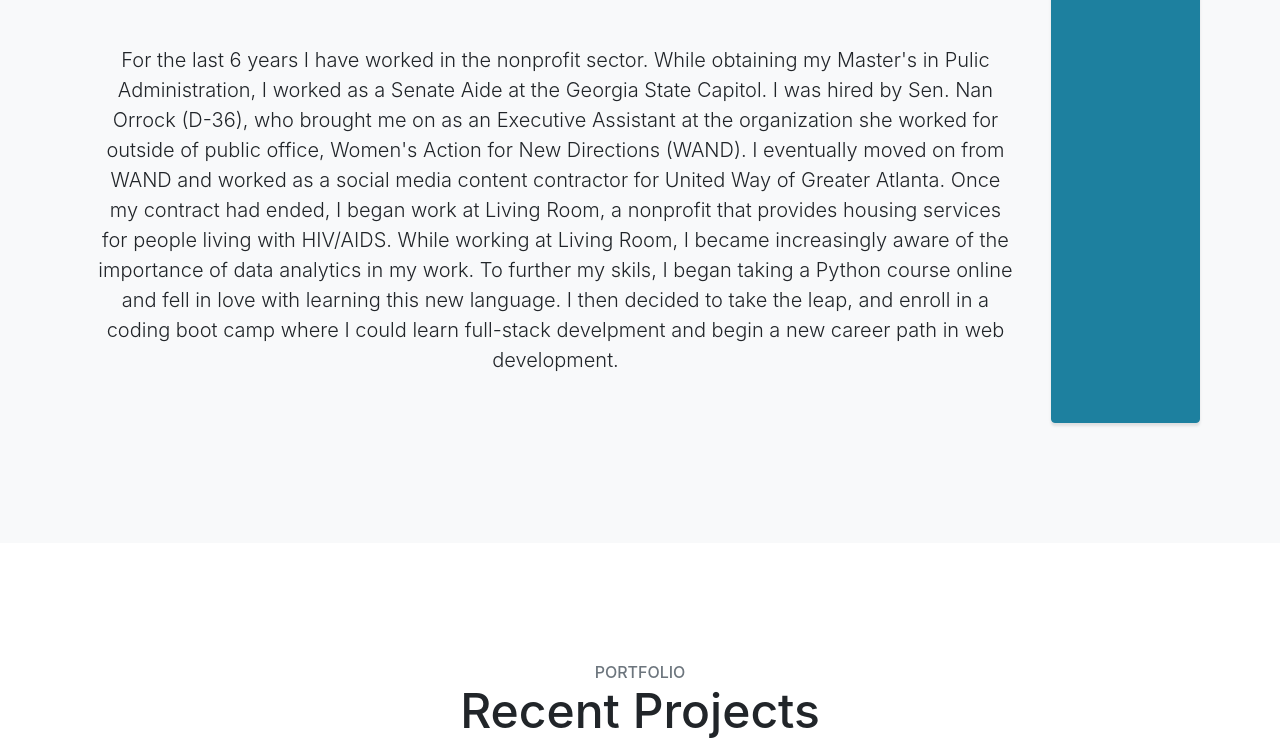
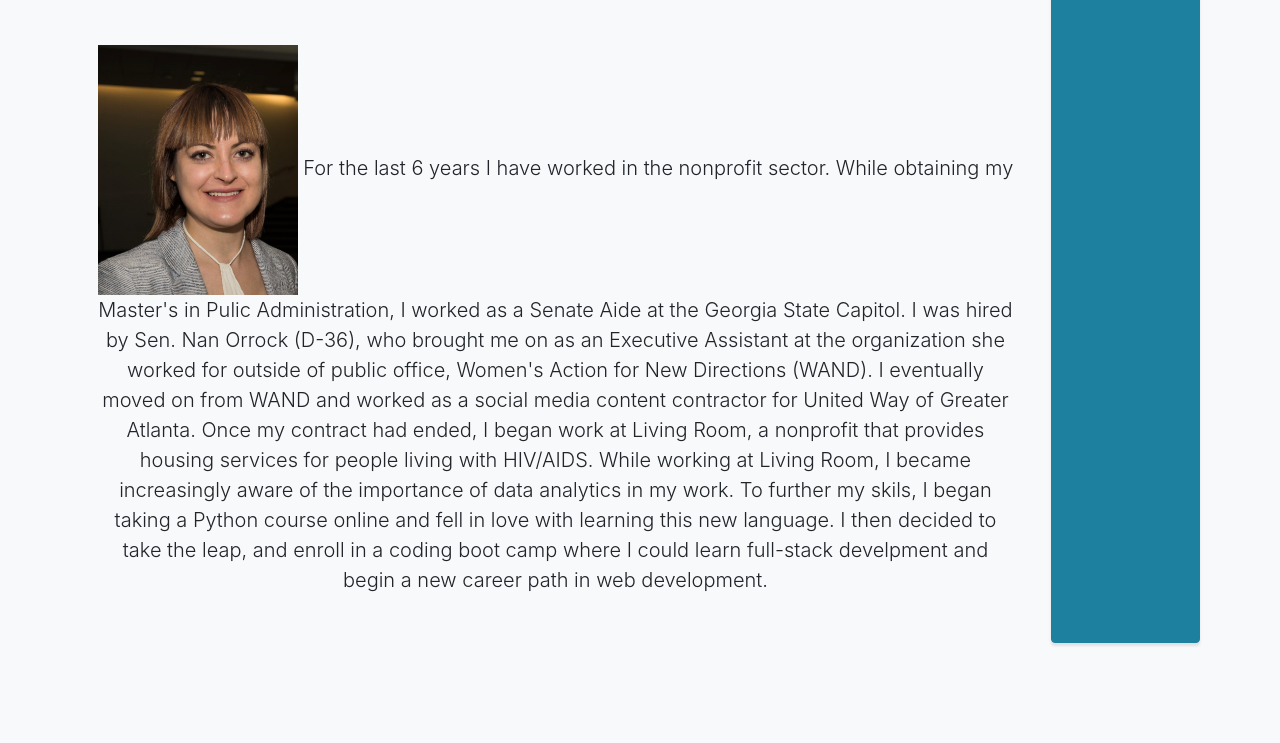
Before and after one commit to elinley1/elinley1.github.io, a website with bundled scripts: page index.html in a window 1280 px wide. Shown: the part 1197-1940 px from the top of the page. Built offline with nearby package versions, Linux system fonts and the light colour scheme.

Commit message:
float headshot

```diff
--- a/index.html
+++ b/index.html
@@ -68,7 +68,8 @@
         <div class="col-lg-10 mx-auto">
           <img class="floated" height="250px" width="200px" src="/img/el-headshot.jpg" alt="Placeholder" />
           <h2 class="lead mb-5">About Me</h2>
-          <p class="lead mb-5">For the last 6 years I have worked in the nonprofit sector. While obtaining my Master's in Pulic Administration,
+          <p class="lead mb-5">
+            <img class="floated" height="250px" width="200px" src="/img/el-headshot.jpg" alt="Placeholder" /> For the last 6 years I have worked in the nonprofit sector. While obtaining my Master's in Pulic Administration,
             I worked as a Senate Aide at the Georgia State Capitol. I was hired by Sen. Nan Orrock (D-36), who brought me
             on as an Executive Assistant at the organization she worked for outside of public office, Women's Action for
             New Directions (WAND). I eventually moved on from WAND and worked as a social media content contractor for United
@@ -77,8 +78,8 @@
             of data analytics in my work. To further my skils, I began taking a Python course online and fell in love with
             learning this new language. I then decided to take the leap, and enroll in a coding boot camp where I could learn
             full-stack develpment and begin a new career path in web development.
-            </p>
-          </div>
+          </p>
+        </div>
         <a class="btn btn-primary btn-xl js-scroll-trigger" style="display: block; margin: 0 auto;" href="/resume/EL-Resume-2018.pdf">See My Résumé</a>
       </div>
     </div>
```
